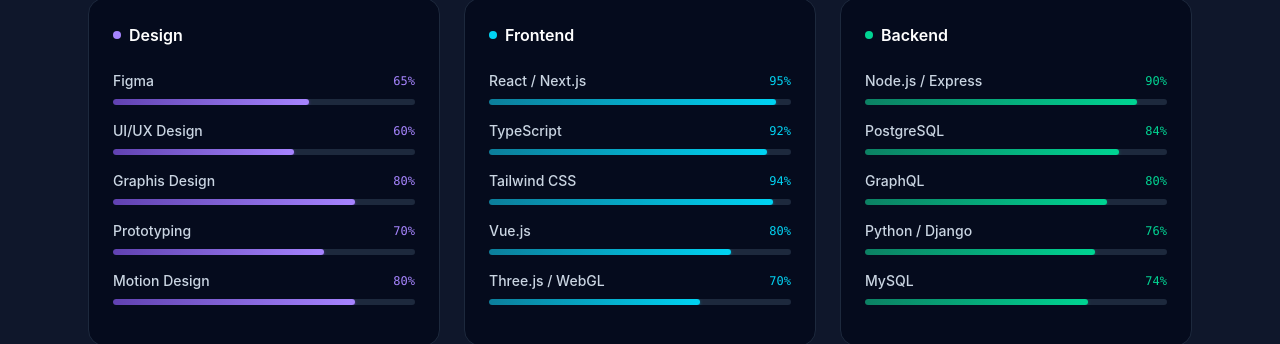
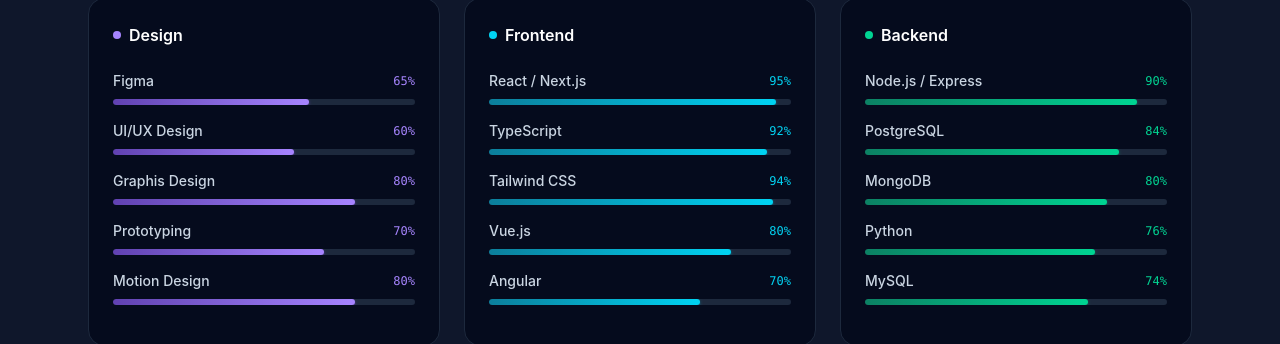
Before and after one commit to Samueladura/MyPortfolio, a React (Vite) app: page / in a window 1280 px wide. Shown: the part 2168-2512 px from the top of the page. Built offline with nearby package versions, Linux system fonts and the light colour scheme.

Commit message:
MyPortfolio

```diff
--- a/package.json
+++ b/package.json
@@ -1,5 +1,5 @@
 {
-  "name": "potfolio",
+  "name": "portfolio",
   "private": true,
   "version": "0.0.0",
   "type": "module",
--- a/src/components/Experience.tsx
+++ b/src/components/Experience.tsx
@@ -37,9 +37,9 @@
   },
   {
     type: "education",
-    role: "B.Sc. Software Engineering",
+    role: "B.Sc. Software Engineering(in view)",
     company: "Osun State University",
-    period: "2015 – 2019",
+    period: "2023 – 2027",
     location: "Osogbo, Nigeria",
     description:
       "Graduated with honors. Specialized in Software Engineering. Thesis: \"Adaptive UI Systems Driven by User Behavioral Patterns.\"",
--- a/src/components/Skills.tsx
+++ b/src/components/Skills.tsx
@@ -26,7 +26,7 @@
       { name: "TypeScript", level: 92 },
       { name: "Tailwind CSS", level: 94 },
       { name: "Vue.js", level: 80 },
-      { name: "Three.js / WebGL", level: 70 },
+      { name: "Angular", level: 70 },
     ],
   },
   {
@@ -38,8 +38,8 @@
     skills: [
       { name: "Node.js / Express", level: 90 },
       { name: "PostgreSQL", level: 84 },
-      { name: "GraphQL", level: 80 },
-      { name: "Python / Django", level: 76 },
+      { name: "MongoDB", level: 80 },
+      { name: "Python", level: 76 },
       { name: "MySQL", level: 74 },
     ],
   },
```
Also changed, not shown: 1 other file (tests, documents, lock files or other folders).
